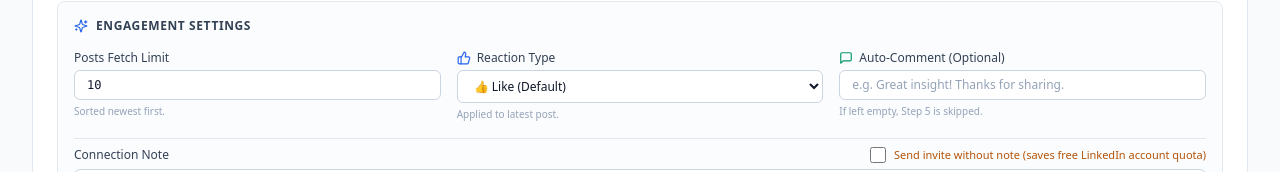
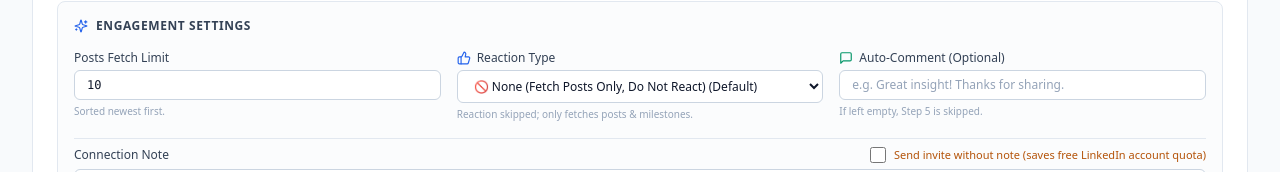
Before and after one commit to Nitya152/LinkedIn-Automation, a Next.js app: page / in a window 1280 px wide. Shown: the part 464-636 px from the top of the page. Built offline with nearby package versions, Linux system fonts and the light colour scheme; no server answers; the database is empty.

Commit message:
feat(ui): set None (Fetch posts only) as default reaction across Single Flow and Batch Queue

```diff
--- a/src/app/api/config/route.ts
+++ b/src/app/api/config/route.ts
@@ -21,7 +21,7 @@ export async function GET() {
         apiKey: config.apiKey || "",
         accountId: config.accountId || "",
         targetInput: config.targetInput || "",
-        reactionType: config.reactionType || "like",
+        reactionType: config.reactionType || "none",
         commentText: config.commentText || "",
         message: config.message || "",
         sendWithoutNote: config.sendWithoutNote === "true" || config.sendWithoutNote === "1",
--- a/src/app/api/jobs/route.ts
+++ b/src/app/api/jobs/route.ts
@@ -23,7 +23,7 @@ export async function POST(req: NextRequest) {
       slugs: rawSlugs,
       minDelayMinutes = 2.0,
       maxDelayMinutes = 5.0,
-      reactionType = "like",
+      reactionType = "none",
       commentText = "",
       sendWithoutNote = false,
     } = body;
--- a/src/components/BatchRunner.tsx
+++ b/src/components/BatchRunner.tsx
@@ -66,7 +66,7 @@ export default function BatchRunner({ baseConfig, onSwitchToSingleTab }: BatchRu
   const [commonComment, setCommonComment] = useState(baseConfig.commentText || "");
   const [batchReactionType, setBatchReactionType] = useState<
     "like" | "celebrate" | "support" | "love" | "insightful" | "funny" | "none"
-  >(baseConfig.reactionType || "like");
+  >(baseConfig.reactionType || "none");
 
   const [slugsText, setSlugsText] = useState("");
   const [minDelayMinutes, setMinDelayMinutes] = useState(2);
@@ -766,8 +766,8 @@ export default function BatchRunner({ baseConfig, onSwitchToSingleTab }: BatchRu
               }
               className="w-full rounded-md border border-slate-300 bg-white px-3 py-2 text-xs text-slate-900 focus:border-blue-600 focus:outline-none capitalize font-medium"
             >
+              <option value="none">🚫 None (Fetch posts only, do not react) (Default)</option>
               <option value="like">👍 Like</option>
-              <option value="none">🚫 None (Fetch posts only, do not react)</option>
               <option value="celebrate">👏 Celebrate</option>
               <option value="support">🤝 Support</option>
               <option value="love">❤️ Love</option>
--- a/src/components/ConfigForm.tsx
+++ b/src/components/ConfigForm.tsx
@@ -36,7 +36,7 @@ export const DEFAULT_CONFIG: AutomationConfig = {
   message: "",
   sendWithoutNote: false,
   limit: 10,
-  reactionType: "like",
+  reactionType: "none",
   commentText: "",
 };
 
@@ -616,8 +616,8 @@ export default function ConfigForm({
                 onChange={(e) => handleChange("reactionType", e.target.value as any)}
                 className="w-full rounded-md border border-slate-300 bg-white px-3 py-1.5 text-xs text-slate-900 focus:border-blue-600 focus:outline-none capitalize"
               >
-                <option value="like">👍 Like (Default)</option>
-                <option value="none">🚫 None (Fetch posts only, do not react)</option>
+                <option value="none">🚫 None (Fetch posts only, do not react) (Default)</option>
+                <option value="like">👍 Like</option>
                 <option value="celebrate">👏 Celebrate</option>
                 <option value="support">🤝 Support</option>
                 <option value="love">❤️ Love</option>
```
